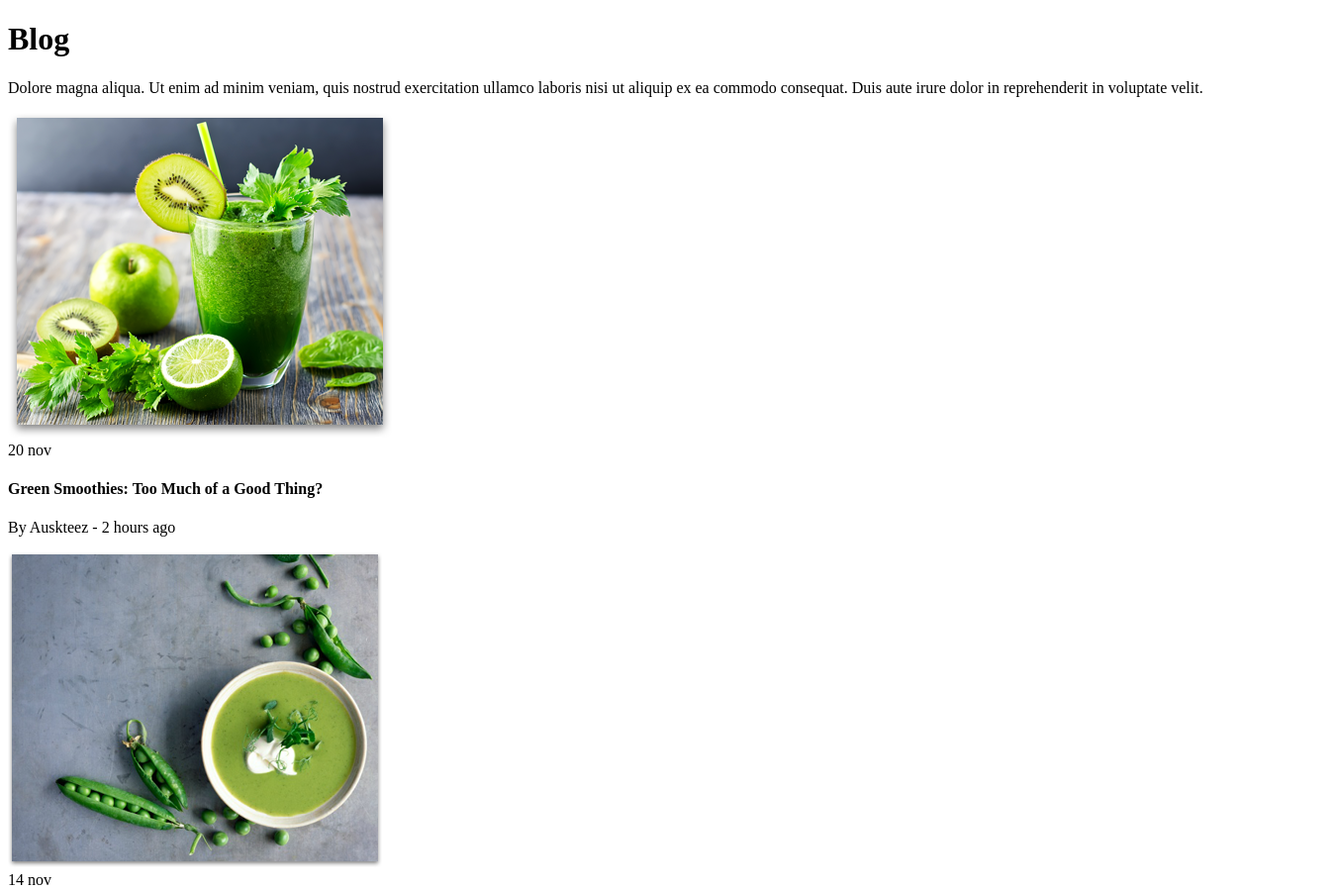
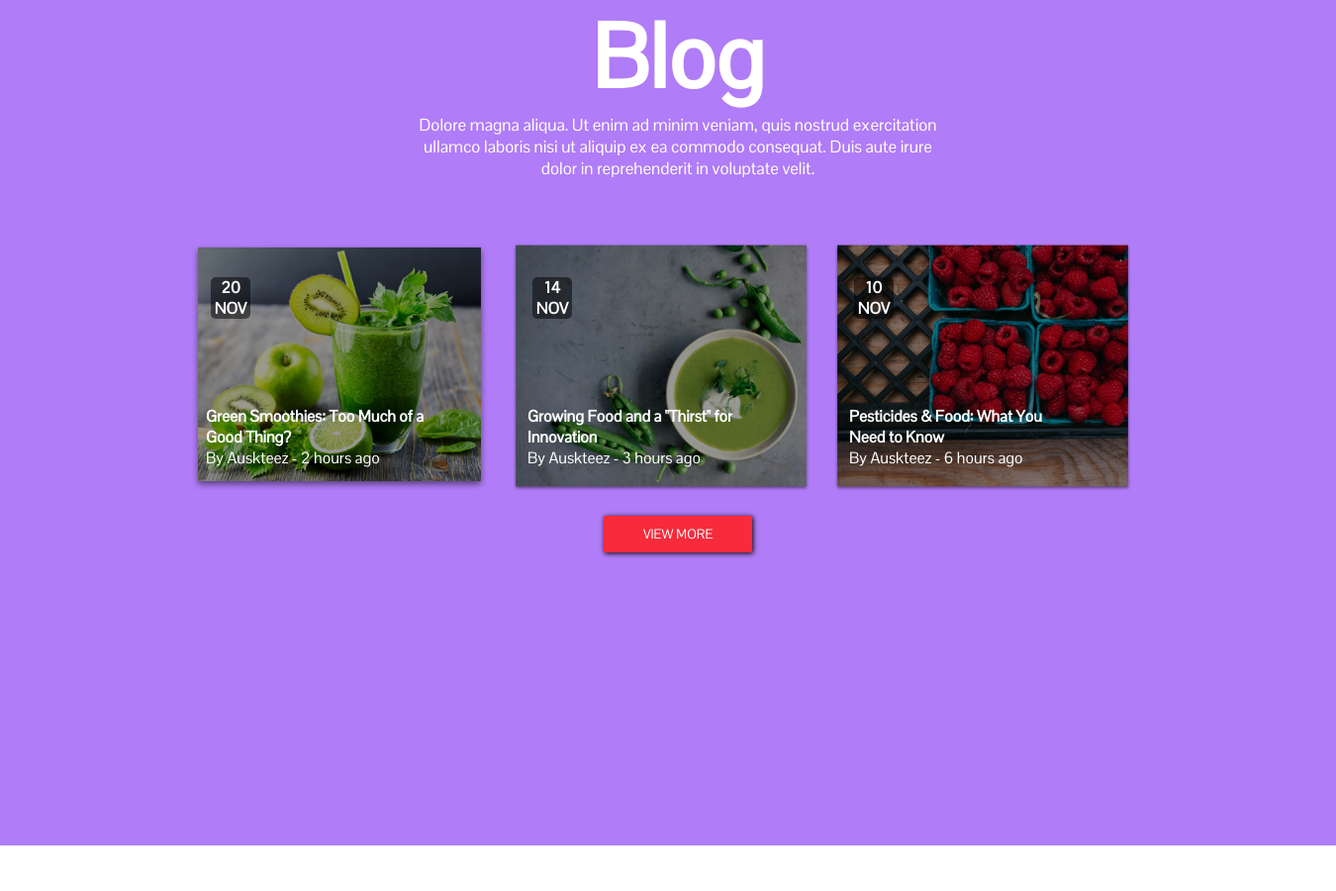
Before and after one commit to SerdiukArtem/blogcahee, a plain HTML site: page index.html in a window 1280 px wide. Shown: the top 900 px of the page at 99% size, 1350 px wide, since content can reach past the window. After the commit the page ends 854 px from the top, so only its background shows below. Drawn offline with Linux system fonts and the light colour scheme.

Commit message:
finish with style and index

```diff
--- a/index.html
+++ b/index.html
@@ -9,7 +9,9 @@
   <link rel="stylesheet" href="style.css">
   <link rel="preconnect" href="https://fonts.googleapis.com">
   <link rel="preconnect" href="https://fonts.gstatic.com" crossorigin>
-  <link href="https://fonts.googleapis.com/css2?family=Raleway:wght@300;400;700&display=swap" rel="stylesheet">
+  <link rel="preconnect" href="https://fonts.googleapis.com">
+  <link rel="preconnect" href="https://fonts.gstatic.com" crossorigin>
+  <link href="https://fonts.googleapis.com/css2?family=Pontano+Sans&display=swap" rel="stylesheet">
 </head>
 
 <body>
@@ -17,8 +19,9 @@
     <header class="header _container">
       <h1>Blog</h1>
       <p>
-        Dolore magna aliqua. Ut enim ad minim veniam, quis nostrud exercitation ullamco laboris nisi ut aliquip ex ea
-        commodo consequat. Duis aute irure dolor in reprehenderit in voluptate velit.
+        Dolore magna aliqua. Ut enim ad minim veniam, quis nostrud exercitation <br> ullamco laboris nisi ut aliquip ex
+        ea
+        commodo consequat. Duis aute irure <br> dolor in reprehenderit in voluptate velit.
       </p>
     </header>
 
@@ -27,7 +30,7 @@
 
         <div class="coctail">
           <div class="photo">
-            <img src="img/coctail.png" alt="coctail">
+            <img src="img/coctail.png" alt="coctail" width="300px" height="250px">
           </div>
           <span class="text">
             20 <span>nov</span>
@@ -42,7 +45,7 @@
 
         <div class="soup">
           <div class="photo">
-            <img src="img/soup.png" alt="soup">
+            <img src="img/soup.png" alt="soup" width="300px" height="250px">
           </div>
           <span class="text">
             14 <span>nov</span>
@@ -57,7 +60,7 @@
 
         <div class="straw">
           <div class="photo">
-            <img src="img/straw.png" alt="strawberry">
+            <img src="img/straw.png" alt="strawberry" width="300px" height="250px">
           </div>
           <span class="text">
             10 <span>nov</span>
@@ -71,6 +74,9 @@
         </div>
       </div>
     </section>
+      <button>view more</button>
+
+
 
 </body>
 
--- a/style.css
+++ b/style.css
@@ -0,0 +1,79 @@
+* {
+  margin: 0;
+  padding: 0%;
+  box-sizing: border-box;
+}
+
+.wrapper {
+  width: 1350px;
+  height: 854px;
+  background-color: #b07cf7;
+}
+
+header {
+  width: 570px;
+  margin-left: 400px;
+  text-align: center;
+  color: #ffffff;
+  font-family: 'Pontano Sans', sans-serif;
+}
+
+h1 {
+  font-size: 90px;
+}
+
+header  p {
+font-size: 17px;
+}
+
+.cards {
+  display: flex;
+  gap: 25px ;
+  align-content: center;
+  align-items: center;
+  margin-left: 193px;
+  margin-top: 65px ;
+  font-family: 'Pontano Sans', sans-serif;
+}
+
+.photo {
+  filter: brightness(60%);
+  position: relative;
+  width: 100%;
+}
+
+.card {
+  margin-left: 15px;
+  width:220px ;
+  top: 410px;
+  position: absolute;
+  color: #ffffff;
+}
+
+.text {
+  width: 40px;
+  margin-left: 20px;
+  top: 280px;
+  position: absolute;
+  background-color: rgba(1, 1, 1, 0.5) ;
+  color: #ffffff;
+  font-family: 'Pontano Sans', sans-serif;
+  text-transform: uppercase;
+  text-align: center;
+  font-weight: bold;
+  border-radius: 5px;
+}
+
+button {
+  margin-left: 610px;
+  margin-top: 20px;
+  display: flex;
+  text-transform: uppercase;
+  align-content: center;
+  background-color: #F72B3B;
+  padding: 10px 40px 10px 40px;
+  border: 0 solid black;
+  box-shadow: 1px 1px 5px black;
+  font-family: 'Pontano Sans', sans-serif;
+  color: #ffffff;
+}
```
